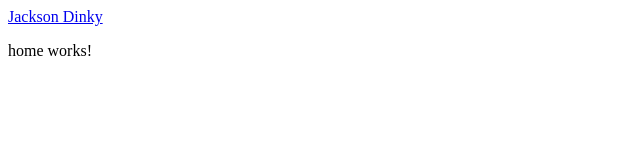
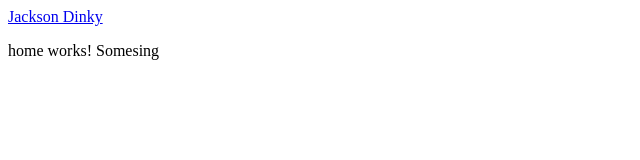
Before and after one commit to yairoo16/music-portfolio, an Angular app: page / in a window 1280 px wide. Shown: the top 160 px of the page, without its empty margins (0-640 px from the left). Built offline with nearby package versions, Linux system fonts and the light colour scheme.

Commit message:
somesing test

```diff
--- a/src/app/home/home.component.html
+++ b/src/app/home/home.component.html
@@ -1,3 +1,3 @@
 <p>
-  home works!
+  home works! Somesing
 </p>
```
